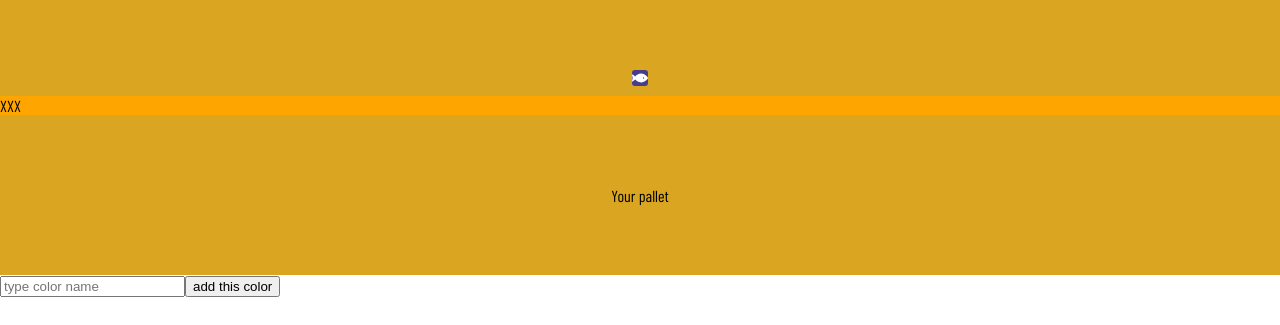
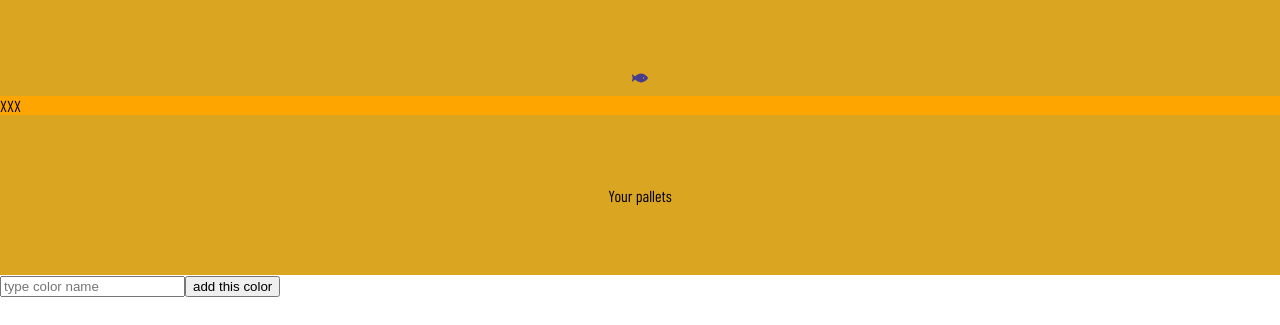
Before and after one commit to KaliKru/Golden-Fish, a React (Create React App) app: page / in a window 1280 px wide. Shown: the part 360-685 px from the top of the page. Built offline with nearby package versions, Linux system fonts and the light colour scheme.

Commit message:
small changes

```diff
--- a/src/AddPallet.js
+++ b/src/AddPallet.js
@@ -12,6 +12,14 @@ function AddPallet() {
         setPallet(prev => [...prev, color])
         console.log(color)
     }
+
+    const personalize = {
+        name: color
+    }
+
+    window.localStorage.setItem('name', '{color}');
+
+
 
     const handleColor = (event) => {
         setColor(event.target.value)
@@ -31,7 +39,7 @@ function AddPallet() {
     return (
         <div>
             <div className={"stylePallet"}>
-                <div className={"styleRatio"}>Your pallet</div>
+                <div className={"styleRatio"}>Your pallets</div>
                 <input type={"text"} value={color} placeholder="type color name" onChange={handleColor}/>
                 <button onClick={addColor}>add this color</button>
                 {pallet.map(color => <div style={{
--- a/src/RatioCounter.js
+++ b/src/RatioCounter.js
@@ -109,9 +109,10 @@ function RatioCounter() {
                 <FaFish  style={{
                     width: y + 'px',
                     height: x + 'px',
-                    backgroundColor: "darkslateblue",
+                    color: "darkslateblue",
                     borderRadius: "3px",
-                    color: "white",
+                    borderColor: "pink",
+                    border: '1px',
                     textAlign: "center",
                     display: "flex",
                     alignItems: "center",
```
